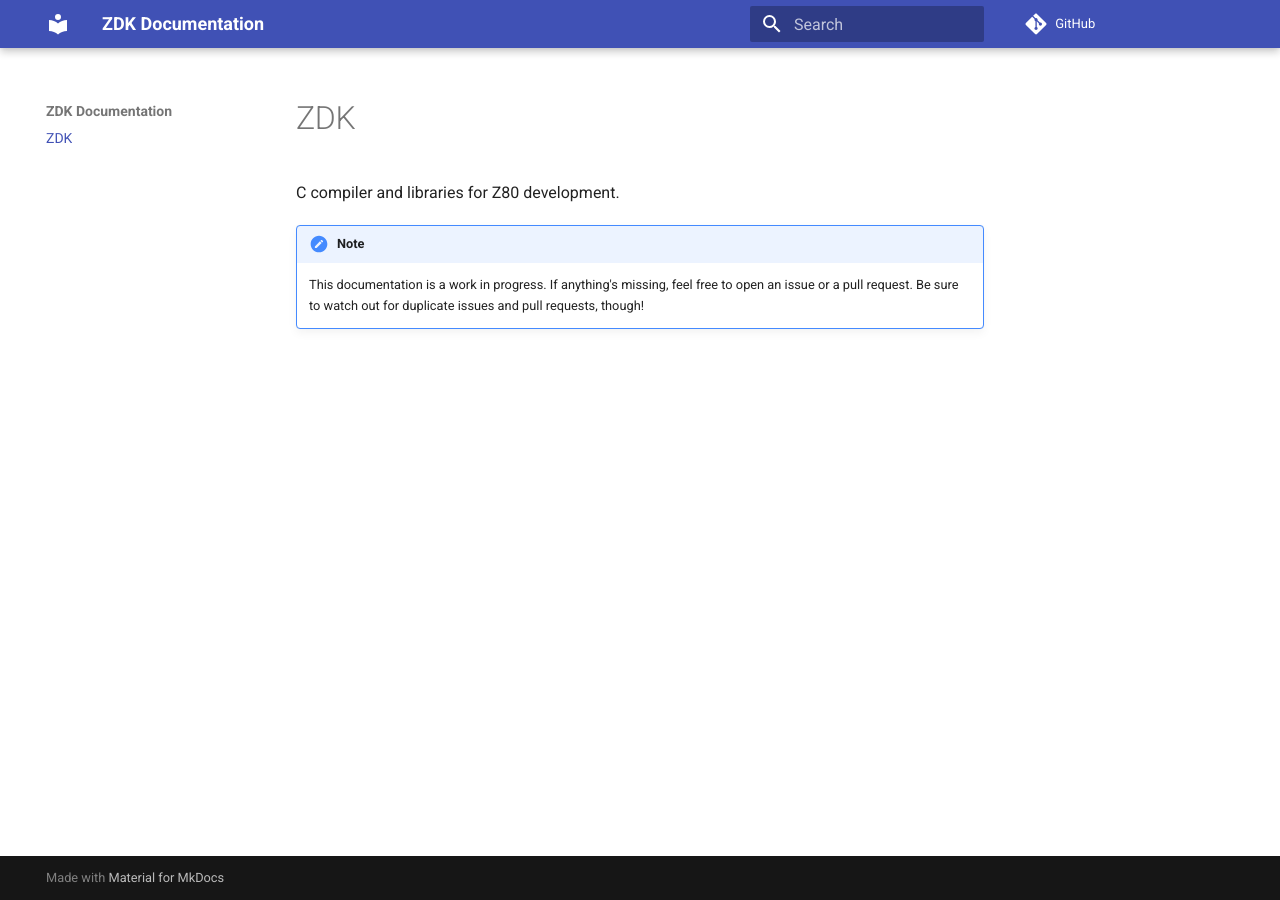
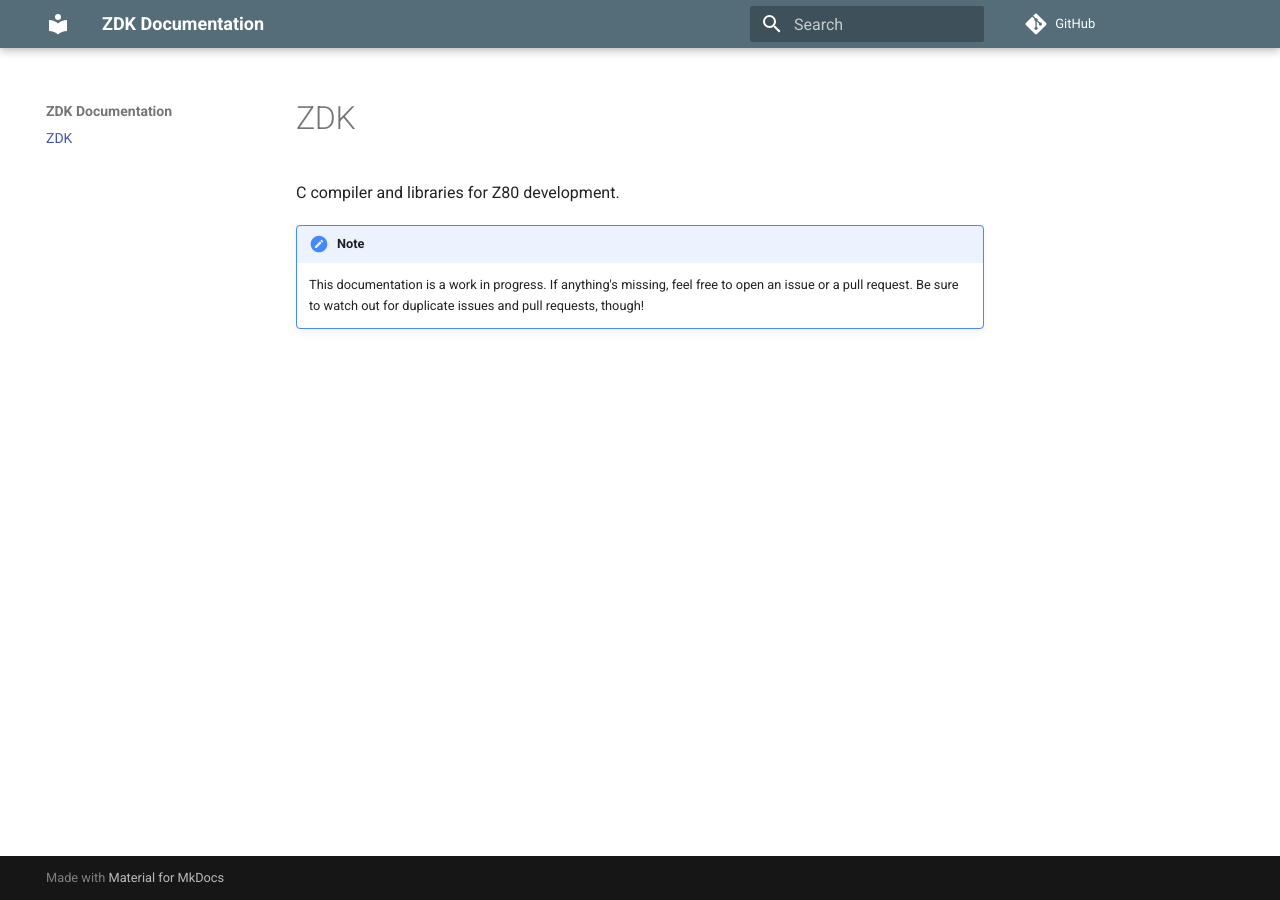
Before and after one commit to atirut-w/zdk, an MkDocs documentation site: the page built from docs/index.md, in a window 1280 px wide. Built offline with MkDocs 1.6.1 and Material for MkDocs 9.7.7, drawn with Linux system fonts in a browser that asks for light colours; comment, search, counter and statistics services are not loaded.

Commit message:
docs: add auto dark mode

```diff
--- a/mkdocs.yml
+++ b/mkdocs.yml
@@ -5,6 +5,16 @@
 
 theme:
   name: material
+  palette:
+    - media: "(prefers-color-scheme)"
+    - media: "(prefers-color-scheme: light)"
+      scheme: "default"
+      primary: "blue grey"
+      accent: "grey"
+    - media: "(prefers-color-scheme: dark)"
+      scheme: "slate"
+      primary: "black"
+      accent: "grey"
 
 markdown_extensions:
   - admonition
```
